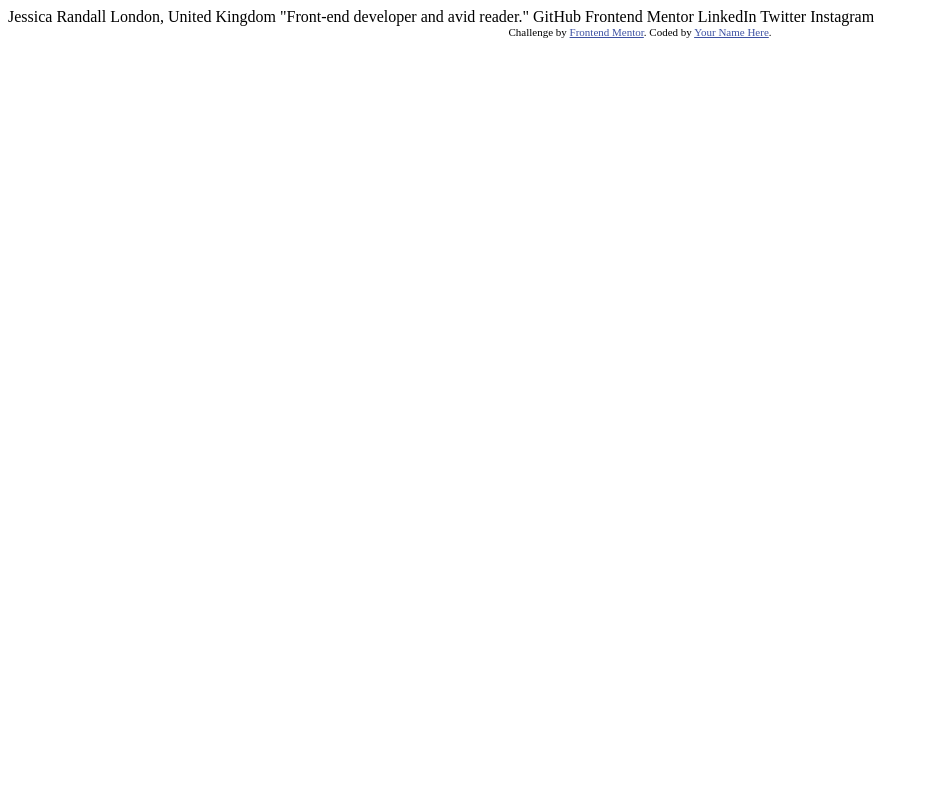
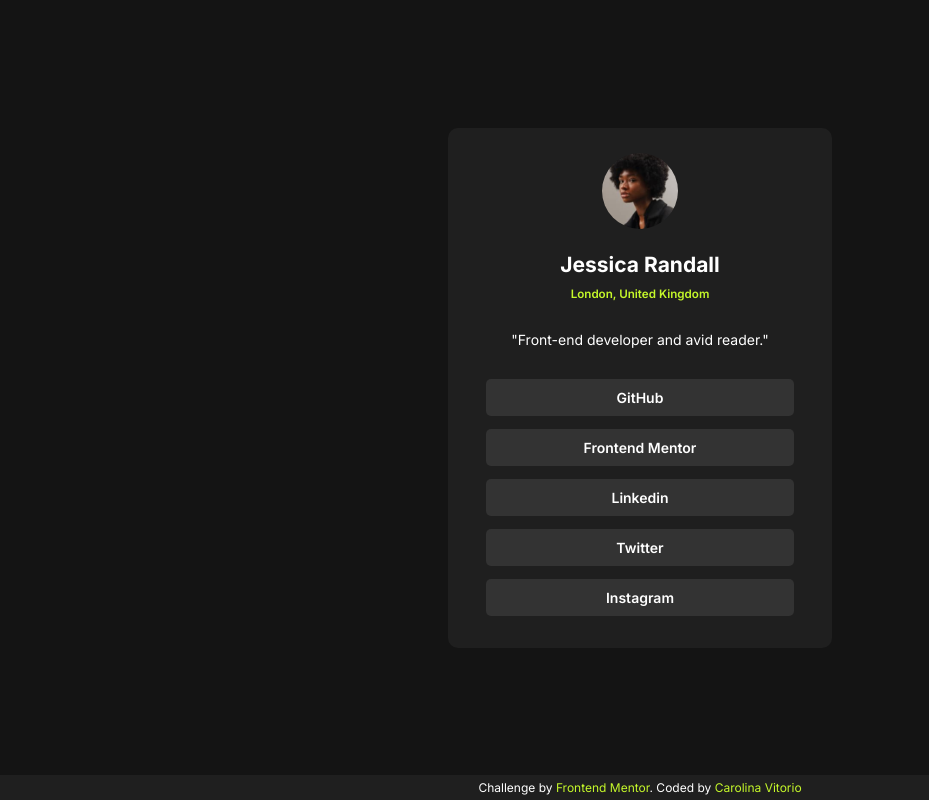
Before and after one commit to carolinavitorio/Social-Profile, a plain HTML site: page index.html in a window 1280 px wide. Shown: the whole page, without its empty margins (0-929 px from the left). Drawn offline with Linux system fonts and the light colour scheme.

Commit message:
Segunda Versão - Estilização da página

```diff
--- /dev/null
+++ b/assets/css/style.css
@@ -0,0 +1,98 @@
+* {
+    margin: 0;
+    padding: 0;
+    box-sizing: border-box;
+}
+
+body {
+    font-family: "Inter", sans-serif;
+    color: hsl(0, 0%, 100%);
+    font-size: 14px;
+    font-weight: 400;
+    display: flex;
+    flex-direction: column;
+    min-height: 100vh;
+}
+
+.container {
+    background-color: hsl(0, 0%, 8%);
+    flex: 1;
+    display: flex;
+    justify-content: center;
+    align-items: center;
+}
+
+.content {
+    background-color: hsl(0, 0%, 12%);
+    width: 30%;
+    height: 520px;
+    border-radius: 10px;
+
+}
+
+.pessoa {
+    text-align: center;
+    margin-top: 25px;
+    height: 220px;
+}
+
+img{
+    border-radius: 50px;
+    width: 20%;
+}
+
+.pessoa h1 {
+    color: hsl(0, 0%, 100%);
+    font-weight: 700;
+    margin-top: 20px;
+}
+
+.pessoa h5{
+    color: hsl(75, 94%, 57%);
+    padding-top: 10px;
+    font-weight: 600;
+}
+
+.pessoa p{
+    margin-top: 30px;
+}
+
+.paginas {
+    text-align: center;
+    display: grid;
+    height: 250px;
+    margin-bottom: 20px;
+}
+
+.botao {
+    text-decoration: none;
+    border-radius: 5px;
+    width: 80%;
+    margin:auto;
+    padding: 10px;
+    background-color: hsl(0, 0%, 20%);
+    color: hsl(0, 0%, 100%);
+    cursor: pointer;
+    border: none;
+    font-weight: 600;
+    transition: background-color 0.3s ease, color 0.3s ease;
+}
+
+.botao:hover{
+    background-color:hsl(75, 94%, 57%) ;
+    color:hsl(0, 0%, 8%) ;
+}
+
+footer {
+    width: 100%;
+    background-color:  hsl(0, 0%, 12%);
+    padding: 5px;
+    text-align: center;
+    font-size: 12px;
+    color: hsl(0, 0%, 100%);
+}
+
+footer a {
+    text-decoration: none;
+    color: hsl(75, 94%, 57%);
+}
--- a/index.html
+++ b/index.html
@@ -1,34 +1,50 @@
 <!DOCTYPE html>
 <html lang="en">
+
 <head>
   <meta charset="UTF-8">
-  <meta name="viewport" content="width=device-width, initial-scale=1.0"> <!-- displays site properly based on user's device -->
+  <meta name="viewport" content="width=device-width, initial-scale=1.0">
+  <!-- displays site properly based on user's device -->
 
   <link rel="icon" type="image/png" sizes="32x32" href="./assets/images/favicon-32x32.png">
+  <link rel="stylesheet" href="./assets/css/style.css">
+  <link rel="stylesheet" href="./assets/css/responsivo.css">
+  <link rel="preconnect" href="https://fonts.googleapis.com">
+  <link rel="preconnect" href="https://fonts.gstatic.com" crossorigin>
+  <link
+    href="https://fonts.googleapis.com/css2?family=Inter:ital,opsz,wght@0,14..32,100..900;1,14..32,100..900&display=swap"
+    rel="stylesheet">
 
-  <title>Frontend Mentor | Social links profile</title>
+  <title>Social links profile</title>
 
-  <!-- Feel free to remove these styles or customise in your own stylesheet 👍 -->
-  <style>
-    .attribution { font-size: 11px; text-align: center; }
-    .attribution a { color: hsl(228, 45%, 44%); }
-  </style>
 </head>
+
 <body>
+  <div class="container">
+    <div class="content">
 
-  Jessica Randall
-  London, United Kingdom
-  "Front-end developer and avid reader."
+      <section class="pessoa">
+        <img src="./assets/images/avatar-jessica.jpeg" alt="Jessica">
+        <h1>Jessica Randall</h1>
+        <h5>London, United Kingdom</h5>
+        <p>"Front-end developer and avid reader."</p>
+      </section>
 
-  GitHub
-  Frontend Mentor
-  LinkedIn
-  Twitter
-  Instagram
+      <section class="paginas">
+        <a href="https://github.com/" class="botao">GitHub</a>
+        <a href="https://frontendmentor.io" class="botao">Frontend Mentor</a>
+        <a href="https://linkedin.com" class="botao">Linkedin</a>
+        <a href="https://x.com" class="botao">Twitter</a>
+        <a href="https://instagram.com" class="botao">Instagram</a>
+      </section>
 
-  <div class="attribution">
+    </div>
+  </div>
+  <footer class="attribution">
     Challenge by <a href="https://www.frontendmentor.io?ref=challenge" target="_blank">Frontend Mentor</a>.
-    Coded by <a href="#">Your Name Here</a>.
-  </div>
+    Coded by <a href="https://https://github.com/carolinavitorio">Carolina Vitorio</a>
+  </footer>
+
 </body>
+
 </html>
```
Also changed, not shown: assets/css/responsivo.css (added).
